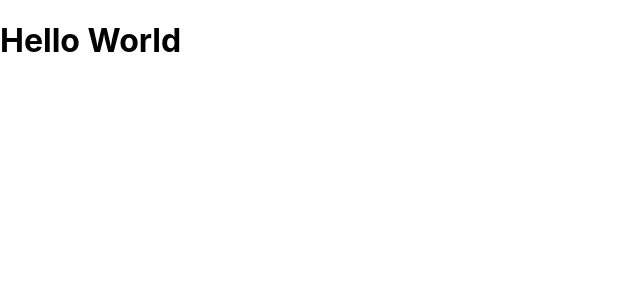
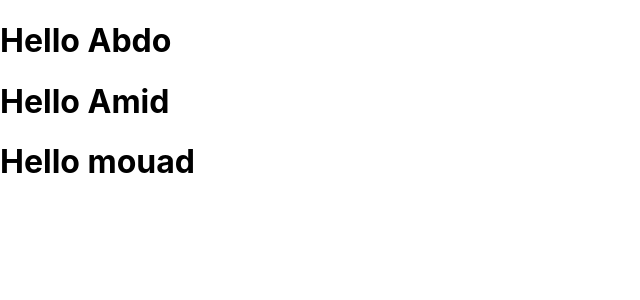
Before and after one commit to Abdo-esse/first_app_react, a React (Create React App) app: page / in a window 1280 px wide. Shown: the top 300 px of the page, without its empty margins (0-640 px from the left). Built offline with nearby package versions, Linux system fonts and the light colour scheme.

Commit message:
test componet with class

```diff
--- a/src/holloWorld/HelloWorld.js
+++ b/src/holloWorld/HelloWorld.js
@@ -1,15 +1,22 @@
 import React from 'react'
 
-// function HelloWorld() {
+// function HelloWorld({lastname}) {
+//     // console.log(props);
+
 //   return (
 //     <div>
-//       hello Worled
+//      <h1> hello {lastname}</h1>
 //     </div>
 //   )
 // }
+
+
 class HelloWorld extends React.Component{
+
+
     render(){
-        return <h1>Hello World</h1>
+
+        return <h1>Hello {this.props.lastname}</h1>
     }
 }
 
--- a/src/index.js
+++ b/src/index.js
@@ -9,7 +9,9 @@ const root = ReactDOM.createRoot(document.getElementById('root'));
 root.render(
   <React.StrictMode>
     {/* <App /> */}
-    <HelloWorld/>
+    <HelloWorld lastname="Abdo"/>
+    <HelloWorld lastname="Amid"/>
+    <HelloWorld lastname="mouad"/>
   </React.StrictMode>
 );
 
```
